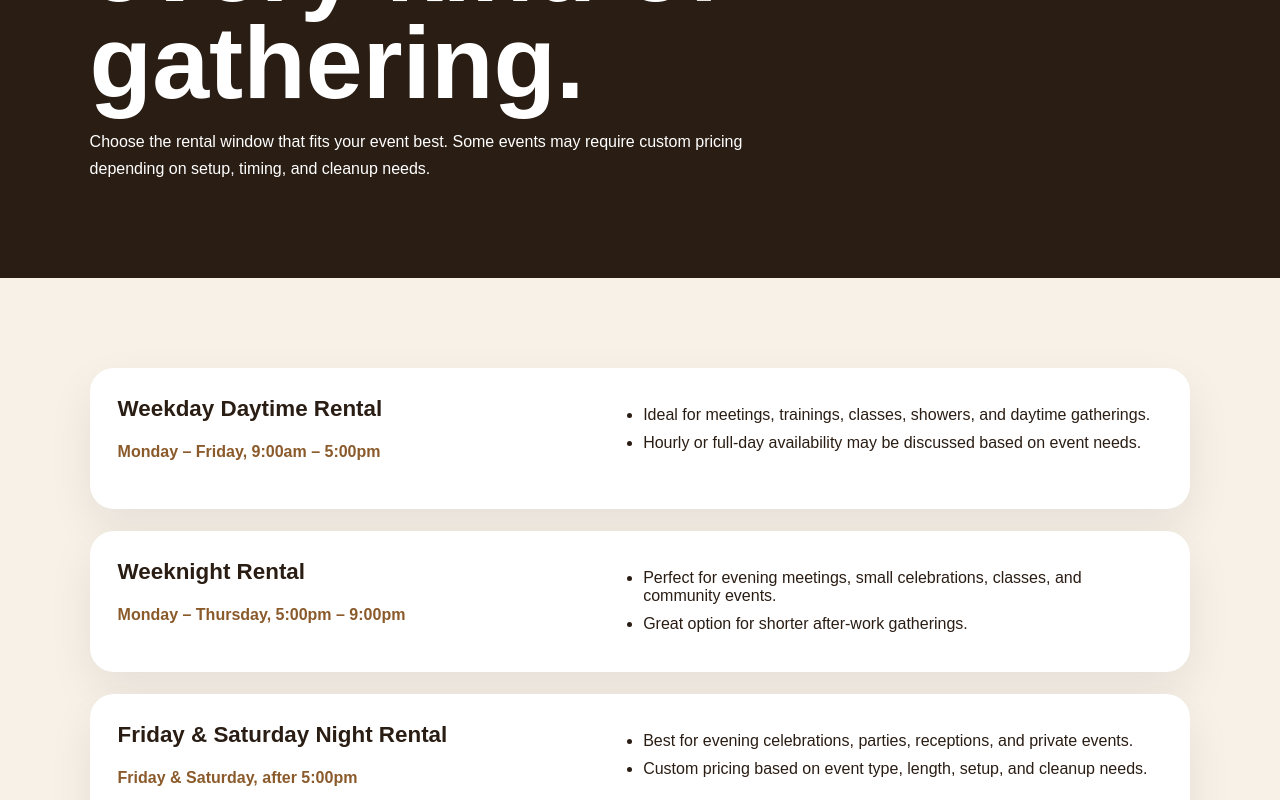
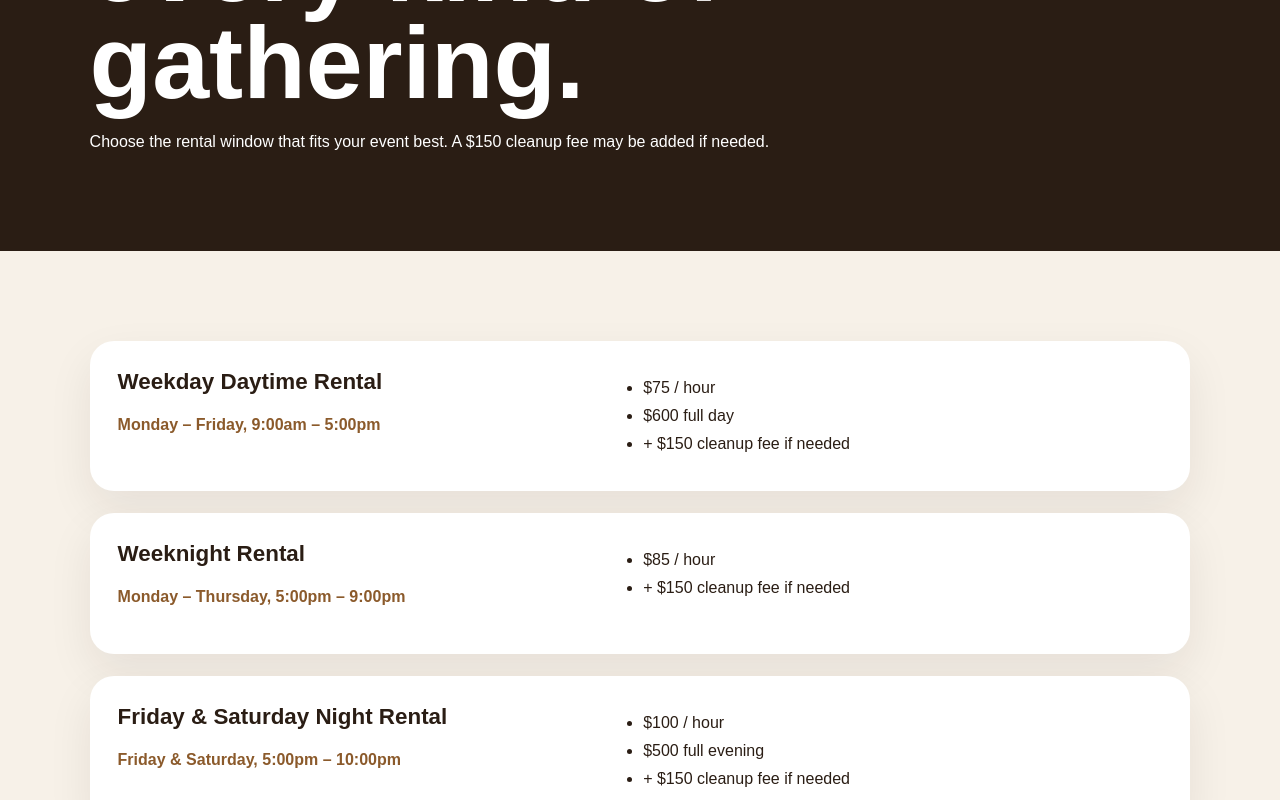
Before and after one commit to anastasis-elite/hardbean-events, a Next.js app: page /rates in a window 1280 px wide. Shown: the part 420-1220 px from the top of the page. Built offline with nearby package versions, Linux system fonts and the light colour scheme.

Commit message:
Update page.tsx

```diff
--- a/app/rates/page.tsx
+++ b/app/rates/page.tsx
@@ -3,24 +3,26 @@ const rates = [
     title: "Weekday Daytime Rental",
     time: "Monday – Friday, 9:00am – 5:00pm",
     details: [
-      "Ideal for meetings, trainings, classes, showers, and daytime gatherings.",
-      "Hourly or full-day availability may be discussed based on event needs.",
+      "$75 / hour",
+      "$600 full day",
+      "+ $150 cleanup fee if needed",
     ],
   },
   {
     title: "Weeknight Rental",
     time: "Monday – Thursday, 5:00pm – 9:00pm",
     details: [
-      "Perfect for evening meetings, small celebrations, classes, and community events.",
-      "Great option for shorter after-work gatherings.",
+      "$85 / hour",
+      "+ $150 cleanup fee if needed",
     ],
   },
   {
     title: "Friday & Saturday Night Rental",
-    time: "Friday & Saturday, after 5:00pm",
+    time: "Friday & Saturday, 5:00pm – 10:00pm",
     details: [
-      "Best for evening celebrations, parties, receptions, and private events.",
-      "Custom pricing based on event type, length, setup, and cleanup needs.",
+      "$100 / hour",
+      "$500 full evening",
+      "+ $150 cleanup fee if needed",
     ],
   },
   {
@@ -50,8 +52,8 @@ export default function RatesPage() {
         <p className="eyebrow">Rental Rates</p>
         <h1>Rental options for every kind of gathering.</h1>
         <p>
-          Choose the rental window that fits your event best. Some events may
-          require custom pricing depending on setup, timing, and cleanup needs.
+          Choose the rental window that fits your event best. A $150 cleanup fee
+          may be added if needed.
         </p>
       </section>
 
@@ -72,6 +74,12 @@ export default function RatesPage() {
             </div>
           ))}
         </div>
+
+        <div className="ratesButtonWrap">
+          <a href="/contact" className="primaryButton">
+            Request Booking Info
+          </a>
+        </div>
       </section>
 
       <section className="contact">
@@ -82,7 +90,7 @@ export default function RatesPage() {
           Mrs. Diane can help confirm the best option.
         </p>
         <a href="/contact" className="primaryButton">
-          Request Booking Info
+          Contact Mrs. Diane
         </a>
       </section>
     </main>
```
